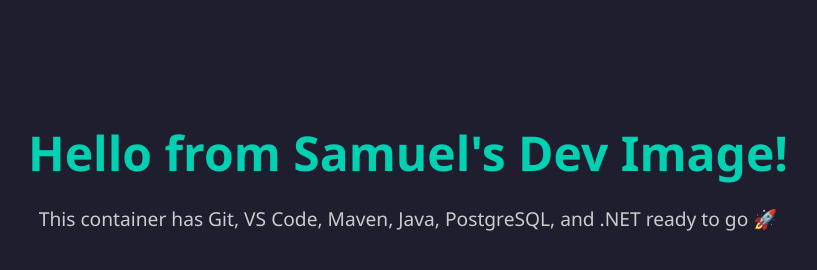
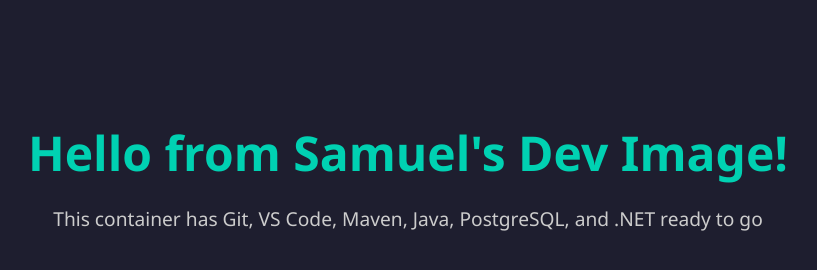
Before and after one commit to samueljb1/aws-terraform-pipeline, a plain HTML site: page docker/index.html in a window 1280 px wide. Shown: the whole page, without its empty margins (232-1049 px from the left). Drawn offline with Linux system fonts and the light colour scheme.

Commit message:
Proyecto Terraform AWS

```diff
--- a/docker/index.html
+++ b/docker/index.html
@@ -25,6 +25,6 @@
 </head>
 <body>
   <h1>Hello from Samuel's Dev Image!</h1>
-  <p>This container has Git, VS Code, Maven, Java, PostgreSQL, and .NET ready to go 🚀</p>
+  <p>This container has Git, VS Code, Maven, Java, PostgreSQL, and .NET ready to go </p>
 </body>
 </html>
```
Also changed, not shown: screenshots/conexionec2.png (added), screenshots/container.png (added), screenshots/instanciasEC2.png (added), screenshots/pipeline.png (added), screenshots/pipeline2.png (added), screenshots/pipeline3.png (added), screenshots/rds db.png (added), 13 other files.
